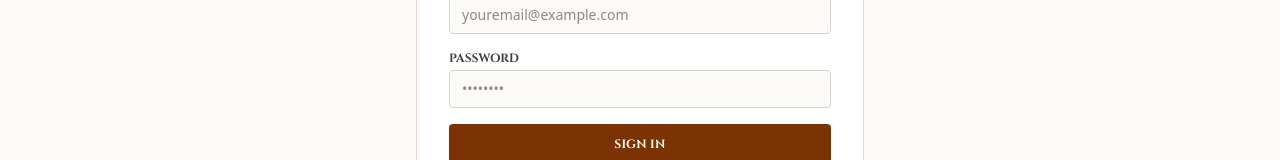
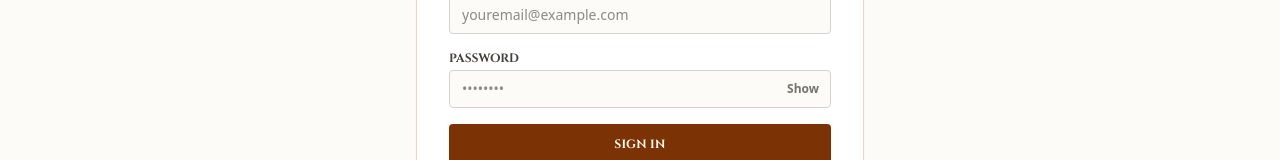
Before and after one commit to Innocenthandmoti/MuseNoteApp-1, a Next.js app: page /upload in a window 1280 px wide. Shown: the part 503-663 px from the top of the page. Built offline with nearby package versions, Linux system fonts and the light colour scheme; no server answers.

Commit message:
completed

```diff
--- a/app/admin/page.tsx
+++ b/app/admin/page.tsx
@@ -30,6 +30,8 @@ const ADMIN_EMAILS = (process.env.NEXT_PUBLIC_ADMIN_EMAILS || "")
   .split(",")
   .map((e) => e.trim().toLowerCase())
   .filter(Boolean);
+
+console.log("Admin Emails Loaded:", ADMIN_EMAILS);
 
 export default function AdminPage() {
   // Authentication & Gatekeeper States
--- a/app/upload/page.tsx
+++ b/app/upload/page.tsx
@@ -23,6 +23,7 @@ export default function UploadPage() {
   const [authMode, setAuthMode] = useState<"signin" | "signup">("signin");
   const [email, setEmail] = useState("");
   const [password, setPassword] = useState("");
+  const [showPassword, setShowPassword] = useState(false); // ✨ Added for show/hide toggle
   const [authError, setAuthError] = useState("");
   const [authLoading, setAuthLoading] = useState(false);
 
@@ -269,14 +270,23 @@ export default function UploadPage() {
               <label className="block text-xs font-[family-name:var(--font-cinzel)] uppercase font-bold text-stone-700 mb-1">
                 Password
               </label>
+              <div className="relative">
                 <input
-                type="password"
+                  type={showPassword ? "text" : "password"}
                   required
                   value={password}
                   onChange={(e) => setPassword(e.target.value)}
                   placeholder="••••••••"
-                className="w-full bg-[#FDFBF7] border border-stone-300 rounded px-3 py-2 text-sm text-stone-900"
+                  className="w-full bg-[#FDFBF7] border border-stone-300 rounded px-3 py-2 pr-12 text-sm text-stone-900"
                 />
+                <button
+                  type="button"
+                  onClick={() => setShowPassword(!showPassword)}
+                  className="absolute right-3 top-1/2 -translate-y-1/2 text-stone-500 hover:text-stone-800 text-xs font-semibold select-none cursor-pointer"
+                >
+                  {showPassword ? "Hide" : "Show"}
+                </button>
+              </div>
             </div>
 
             <button
```
Lines whose indentation alone changed are shown as unchanged.
